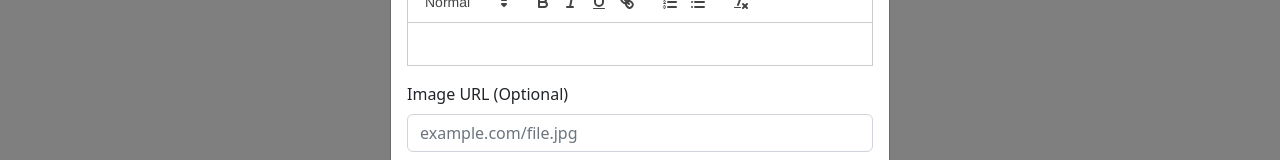
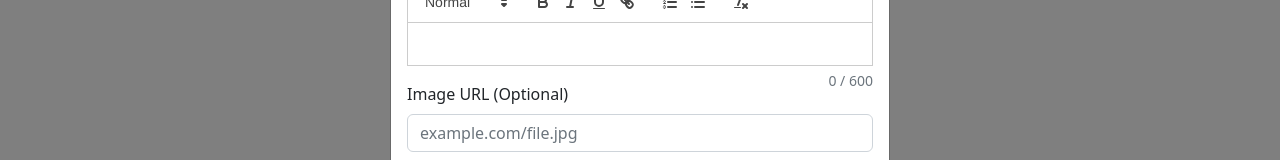
Before and after one commit to JoshThorntonDev/a2-3786643-3785167, a React (Create React App) app in the folder react/: page /posts in a window 1280 px wide. Both pictures are taken after a click on the button "Create a post". Shown: the part 166-326 px from the top of the page. Built offline with nearby package versions, Linux system fonts and the light colour scheme.

Commit message:
Add character counter for posts

```diff
--- a/react/src/components/PostCreator.js
+++ b/react/src/components/PostCreator.js
@@ -11,8 +11,14 @@ import "react-quill/dist/quill.snow.css";
 // this component can create and edit posts. By default, it will only create, but setting the prop 'editing' to true
 // will put it in editing mode
 function PostCreator(props) {
+  const MAX_LENGTH = 600; // maximum length of posts
+
   const inputRef = useRef(null);
   const imageRef = useRef(null);
+
+  const getContentLength = () => {
+    return props.fields.content.replace(/<(.|\n)*?>/g, "").trim().length;
+  };
 
   const handleInputChange = (event) => {
     props.setFields({
@@ -32,8 +38,6 @@ function PostCreator(props) {
   const [message, setMessage] = useState("");
 
   const attemptSave = async (event) => {
-    const MAX_LENGTH = 600; // maximum length of postsF
-
     const imageRegex = new RegExp("(.png|.jpg|.jpeg|.gif|.bmp)$");
 
     setMessage(""); // clear error message
@@ -53,14 +57,10 @@ function PostCreator(props) {
       imageOK = true;
     }
 
-    const contentLength = props.fields.content
-      .replace(/<(.|\n)*?>/g, "")
-      .trim().length; // get length of the post, not including html
-
     if (
       // ensure content isnt just whitespace, isnt too large, and that the image url is valid
-      contentLength !== 0 &&
-      contentLength <= MAX_LENGTH &&
+      getContentLength() !== 0 &&
+      getContentLength() <= MAX_LENGTH &&
       imageOK
     ) {
       const newPost = {
@@ -73,7 +73,6 @@ function PostCreator(props) {
       props.toggle(); // close modal
       setMessage("");
     } else {
-
       setError(true);
       if (imageOK) {
         inputRef.current.focus(); // focus on post entry field
@@ -112,6 +111,9 @@ function PostCreator(props) {
               ref={inputRef}
               onChange={handleContentUpdate}
             />
+            <Form.Text muted className="float-end">
+              {getContentLength()} / {MAX_LENGTH}
+            </Form.Text>
           </Form.Group>
           <Form.Group className="mb-3">
             <Form.Label>Image URL (Optional)</Form.Label>
```
